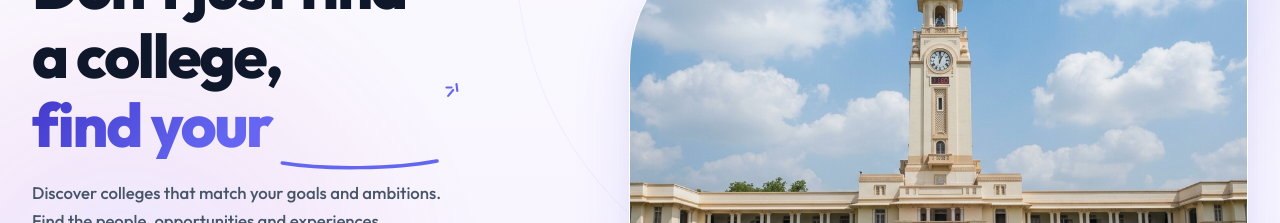
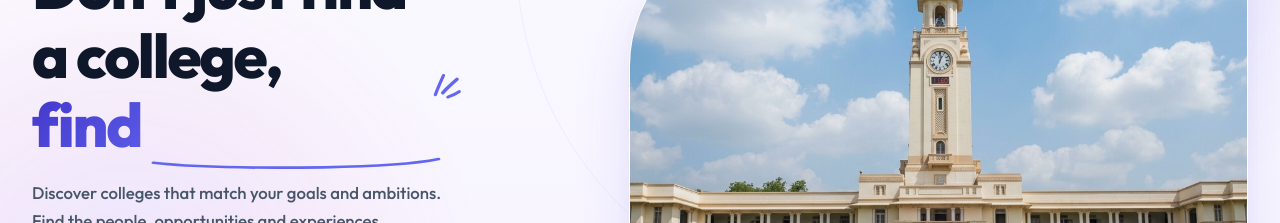
Before and after one commit to mak2007/college-match, a Next.js app: page / in a window 1280 px wide. Shown: the part 243-466 px from the top of the page. Built offline with nearby package versions, Linux system fonts and the light colour scheme; no server answers.

Commit message:
refine: enhance typography decorations with organic underline under 'your place.' and purposeful 3-line gesture accent above 'place.'

```diff
--- a/src/app/home.module.css
+++ b/src/app/home.module.css
@@ -155,6 +155,12 @@
   -webkit-text-fill-color: transparent;
 }
 
+.yourPlaceHighlight {
+  position: relative;
+  display: inline-block;
+  white-space: nowrap;
+}
+
 .placeHighlight {
   position: relative;
   display: inline-block;
@@ -162,20 +168,25 @@
 
 .placeUnderlineSvg {
   position: absolute;
-  bottom: -14px;
-  left: -2px;
-  width: calc(100% + 4px);
-  height: 18px;
+  bottom: -0.18em;
+  left: 0;
+  width: 100%;
+  height: 0.24em;
+  min-height: 12px;
   pointer-events: none;
+  overflow: visible;
 }
 
 .sparkleTicksSvg {
   position: absolute;
-  top: -10px;
-  right: -22px;
-  width: 20px;
-  height: 20px;
+  top: -0.32em;
+  right: -0.28em;
+  width: 0.52em;
+  height: 0.52em;
+  min-width: 18px;
+  min-height: 18px;
   pointer-events: none;
+  overflow: visible;
 }
 
 /* Supporting copy */
--- a/src/app/page.tsx
+++ b/src/app/page.tsx
@@ -33,36 +33,54 @@ export default function Home() {
                 Don’t just find<br />
                 a college,<br />
                 <span className={styles.gradientText}>
-                  find your{" "}
-                  <span className={styles.placeHighlight}>
-                    place.
-                    {/* Curved swoosh underline strictly under the word "place." */}
+                  find{" "}
+                  <span className={styles.yourPlaceHighlight}>
+                    your{" "}
+                    <span className={styles.placeHighlight}>
+                      place.
+                      {/* Refined 3-line gesture accent at upper-right of "place." */}
+                      <svg
+                        className={styles.sparkleTicksSvg}
+                        viewBox="0 0 26 26"
+                        fill="none"
+                        xmlns="http://www.w3.org/2000/svg"
+                        aria-hidden="true"
+                      >
+                        <path
+                          d="M6 20C7.8 15 10 10 12.5 4.5"
+                          stroke="#6366F1"
+                          strokeWidth="2.6"
+                          strokeLinecap="round"
+                        />
+                        <path
+                          d="M12 18.5C15.5 14.5 19.5 11 23.5 7.5"
+                          stroke="#6366F1"
+                          strokeWidth="2.8"
+                          strokeLinecap="round"
+                        />
+                        <path
+                          d="M16 22C19.5 21 22.5 19.5 25.5 17.5"
+                          stroke="#6366F1"
+                          strokeWidth="2.4"
+                          strokeLinecap="round"
+                        />
+                      </svg>
+                    </span>
+                    {/* Refined organic hand-drawn underline spanning "your place." */}
                     <svg
                       className={styles.placeUnderlineSvg}
-                      viewBox="0 0 140 18"
+                      viewBox="0 0 260 18"
                       fill="none"
                       xmlns="http://www.w3.org/2000/svg"
                       preserveAspectRatio="none"
+                      aria-hidden="true"
                     >
                       <path
-                        d="M3 8C40 15 100 14 137 6"
+                        d="M3 9.5C38 14.8 95 16.2 155 15C198 14.1 235 11.2 257 5"
                         stroke="#6366F1"
-                        strokeWidth="3.5"
+                        strokeWidth="3.2"
                         strokeLinecap="round"
-                      />
-                    </svg>
-                    {/* Radiant sparkle ticks at top-right of "place." */}
-                    <svg
-                      className={styles.sparkleTicksSvg}
-                      viewBox="0 0 24 24"
-                      fill="none"
-                      xmlns="http://www.w3.org/2000/svg"
-                    >
-                      <path
-                        d="M5 19L11 12M15 5L16 13M3 9L9 9"
-                        stroke="#6366F1"
-                        strokeWidth="2.6"
-                        strokeLinecap="round"
+                        strokeLinejoin="round"
                       />
                     </svg>
                   </span>
```
